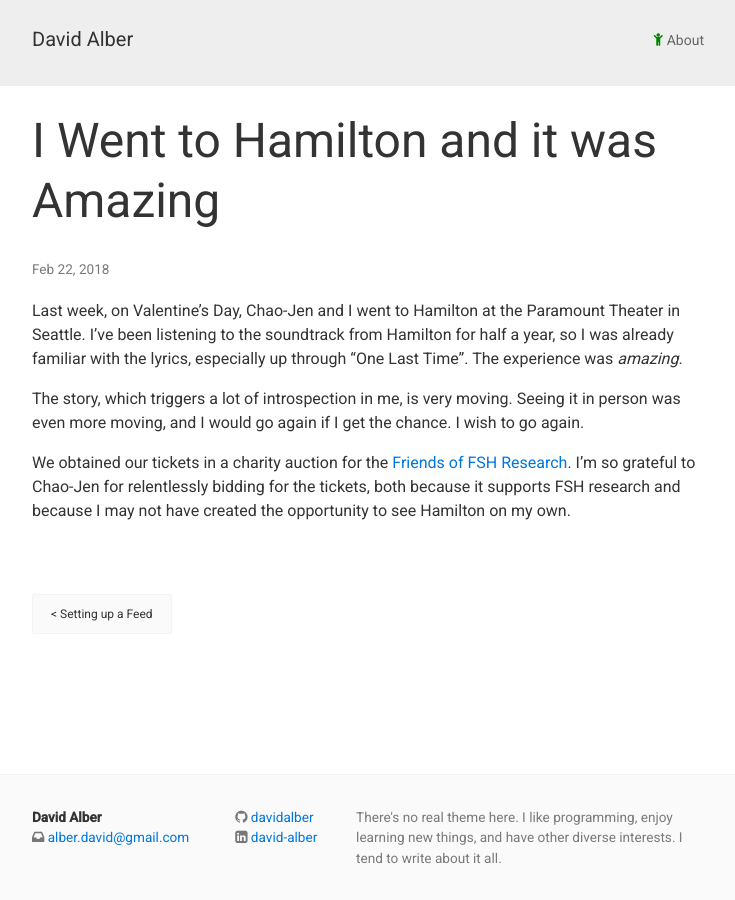
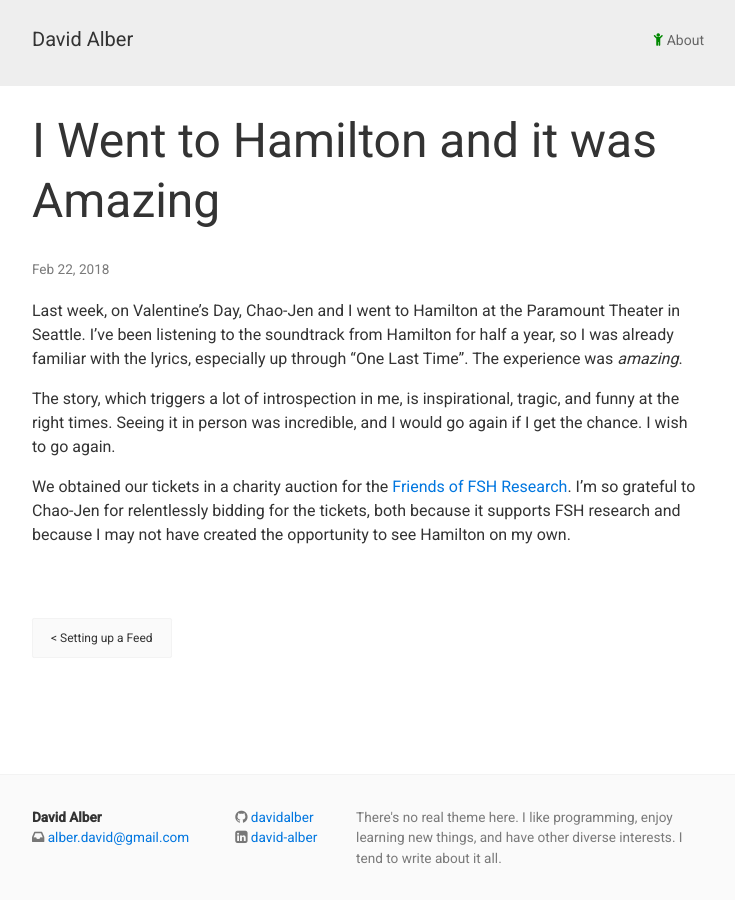
Before and after one commit to davidalber/davidalber.github.io, a Jekyll site: the page built from _posts/2018-02-22-i-went-to-hamilton-and-it-was-amazing.md, in a window 1280 px wide. Shown: the whole page, without its empty margins (272-1007 px from the left). Built offline with Jekyll 4.4.1, drawn with Linux system fonts in a browser that asks for light colours.

Commit message:
Rewording

```diff
--- a/_posts/2018-02-22-i-went-to-hamilton-and-it-was-amazing.md
+++ b/_posts/2018-02-22-i-went-to-hamilton-and-it-was-amazing.md
@@ -10,9 +10,10 @@ from Hamilton for half a year, so I was already familiar with the
 lyrics, especially up through "One Last Time". The experience was
 _amazing_.
 
-The story, which triggers a lot of introspection in me, is very
-moving. Seeing it in person was even more moving, and I would go again
-if I get the chance. I wish to go again.
+The story, which triggers a lot of introspection in me, is
+inspirational, tragic, and funny at the right times. Seeing it in
+person was incredible, and I would go again if I get the chance. I
+wish to go again.
 
 We obtained our tickets in a charity auction for the [Friends of FSH
 Research](http://fshfriends.org/). I'm so grateful to Chao-Jen for
```
